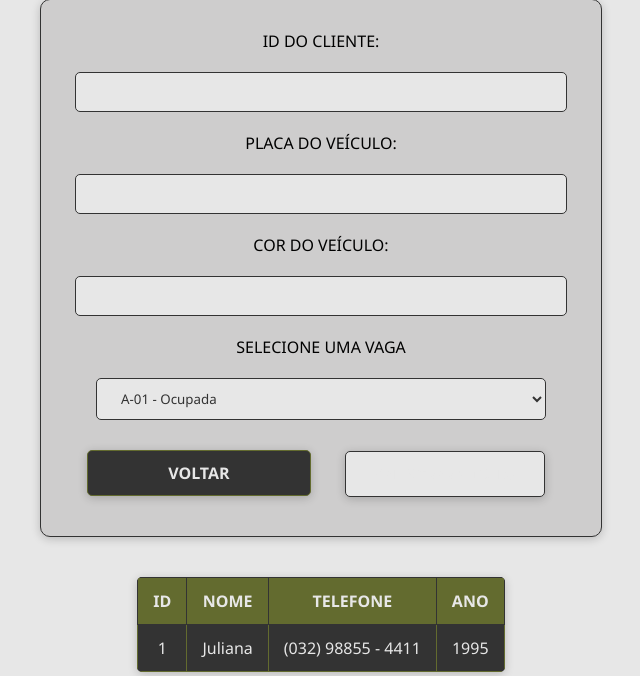
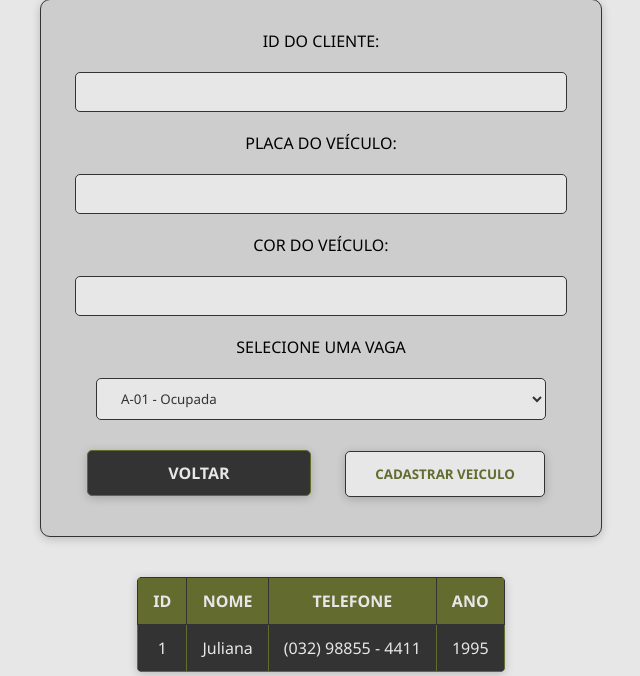
Before and after one commit to viniciusestevamsilva/Gestor-de-Estacionamento, a PHP site: page /public/cadastro_veiculo.php in a window 1280 px wide, with the pointer over the restyled element. Shown: the part 181-857 px from the top of the page, without its empty margins (319-959 px from the left). Run offline with PHP 8.4, Linux system fonts and the light colour scheme; data comes from the database, SQL or seed files in the repository.

Commit message:
FIX: Classes corrigidas no css

```diff
--- a/css/estilo.css
+++ b/css/estilo.css
@@ -83,6 +83,7 @@ button {
 
 button:hover {
   background-color: #e7e7e7;
+  color: #636b2f;
 }
 
 footer {
@@ -210,6 +211,7 @@ footer {
   box-shadow: 0 2px 10px rgba(0, 0, 0, 0.2);
   cursor: pointer;
 }
+
 .btn-excluir {
   background-color: #e7e7e7;
   color: #ff0000e1;
```
